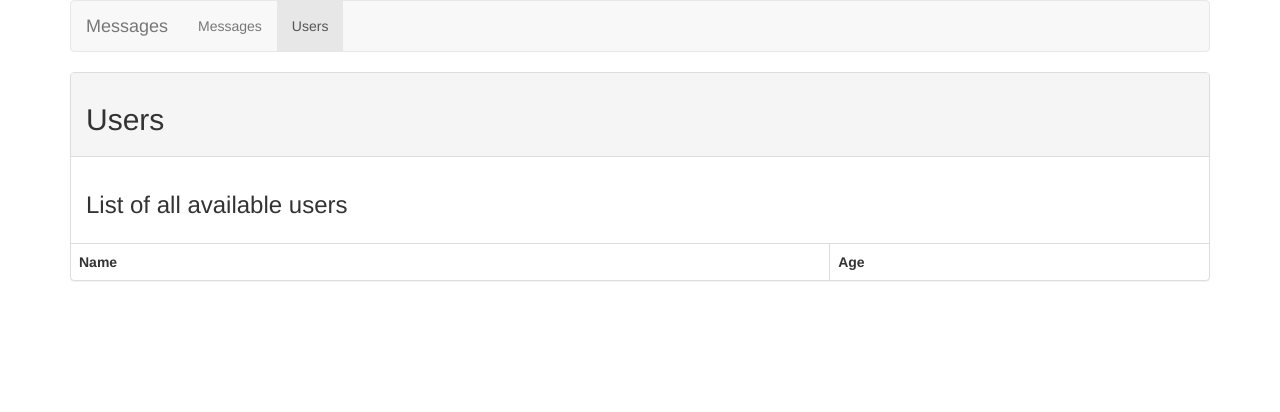
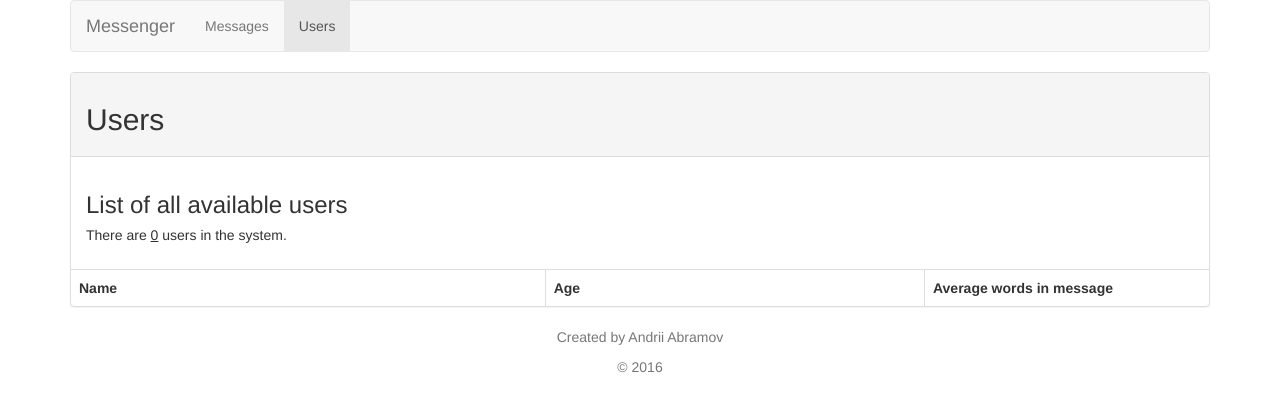
Before and after one commit to Abrasha/db2_labs, a Django app: page /users/ in a window 1280 px wide. Shown: the top 412 px of the page. Run offline with Django 3.2, Linux system fonts and the light colour scheme; data that the repository does not hold is empty; some libraries are stand-ins or nearby versions.

Commit message:
+ remove functionality + map reduce with average sample + footer

```diff
--- a/lab_2/djangomongo/djangomongo/data/supplier.py
+++ b/lab_2/djangomongo/djangomongo/data/supplier.py
@@ -1,3 +1,4 @@
+from bson import Code
 from bson import ObjectId
 from pymongo import MongoClient
 
@@ -6,8 +7,41 @@ messages = client['labs']['messages']
 users = client['labs']['users']
 
 
+def get_messages_count():
+    return messages.count()
+
+
+def get_users_count():
+    return users.count()
+
+
 def get_all_users():
     return users.find({})
+
+
+def get_user_statistics():
+    mapper = Code("""
+        function(){
+            emit(this.from, this.body.split(' ').length);
+        }
+    """)
+
+    reducer = Code("""
+        function(from, words_count){
+            return Array.sum(words_count) / words_count.length;
+        }
+    """)
+
+    result = messages.map_reduce(mapper, reducer, out='words_average')
+
+    for entry in result.find({}):
+        user = get_user(entry['_id'])
+        yield ({
+            '_id': user['_id'],
+            'name': user['name'],
+            'age': user['age'],
+            'average': entry['value']
+        })
 
 
 def get_all_messages():
@@ -22,6 +56,7 @@ def get_messages_with_people(criteria, fields=None):
     coll = messages.find(criteria) if fields is None else messages.find(criteria, fields)
     for m in coll:
         yield {
+            '_id': m['_id'],
             'from': get_user(m['from']),
             'to': get_user(m['to']),
             'title': m['title'],
--- /dev/null
+++ b/lab_2/djangomongo/djangomongo/testing.py
@@ -0,0 +1,5 @@
+from djangomongo.data.supplier import get_user_statistics
+
+res = get_user_statistics()
+for i in res:
+    print(i)
--- a/lab_2/djangomongo/djangomongo/urls.py
+++ b/lab_2/djangomongo/djangomongo/urls.py
@@ -25,5 +25,6 @@ urlpatterns = [
                   url(r'^$', views.index, name='admin'),
                   url(r'^admin/', admin.site.urls, name='admin'),
                   url(r'^messages/$', views.messages, name='messages'),
-                  url(r'^users/$', views.users, name='users'),
+                  url(r'^users/$', views.get_users, name='users'),
+                  url(r'^delete_message/$', views.delete_messages, name='delete_messages')
               ] + static(settings.STATIC_URL)
--- a/lab_2/djangomongo/djangomongo/views.py
+++ b/lab_2/djangomongo/djangomongo/views.py
@@ -4,6 +4,8 @@ from django.shortcuts import render_to_response, redirect
 
 from djangomongo.data import supplier
 import re
+
+from djangomongo.data.supplier import get_messages_count, get_users_count, get_all_users, get_user_statistics
 
 
 def index(request):
@@ -24,17 +26,19 @@ def delete_messages(request):
     if request.method == 'POST':
         params = request.POST
         _id = params['_id']
-        print('Attemp')
+        print('Attempt to delete: ', _id)
         supplier.remove_message(params['_id'])
-        pass
-    return redirect('messages')
+        return redirect('messages')
+    else:
+        raise UnknownMethodException('Unsupported method: ' + request.method)
 
 
-def users(request):
+def get_users(request):
     if request.method == 'GET':
         return render_to_response('users.html', {
+            'users_count': get_users_count(),
             'title': 'Users',
-            'users': supplier.get_all_users()
+            'users': list(get_user_statistics())
         })
     else:
         raise UnknownMethodException('Unsupported method: ' + request.method)
@@ -65,6 +69,7 @@ def get_messages(request):
     number_of_messages = len(messages_result)
 
     return render_to_response('messages.html', {
+        'messages_count': get_messages_count(),
         'title': title,
         'messages': messages_result,
         'number_of_messages': number_of_messages,
--- a/lab_2/djangomongo/templates/users.html
+++ b/lab_2/djangomongo/templates/users.html
@@ -1,6 +1,7 @@
 <!DOCTYPE html>
 <html lang="en">
 <head>
+	{% load mongo_tags %}
 	<meta charset="UTF-8">
 	<link rel="stylesheet" href="https://maxcdn.bootstrapcdn.com/bootstrap/3.3.7/css/bootstrap.min.css">
 	<title>All users</title>
@@ -21,7 +22,7 @@
 					<span class="icon-bar"></span>
 					<span class="icon-bar"></span>
 				</button>
-				<a class="navbar-brand" href="#">Messages</a>
+				<a class="navbar-brand" href="#">Messenger</a>
 			</div>
 			<div id="navbar" class="navbar-collapse collapse">
 				<ul class="nav navbar-nav">
@@ -42,24 +43,33 @@
 		</div>
 		<div class="panel-body">
 			<h3>List of all available users</h3>
+			<h5>There are <u>{{ users_count }}</u> users in the system.</h5>
 		</div>
 		<table class="table table-striped table-bordered table-hover">
 			<thead class="thead-default">
 			<tr class="row">
-				<th class="col-md-8">Name</th>
+				<th class="col-md-5">Name</th>
 				<th class="col-md-4">Age</th>
+				<th class="col-md-3">Average words in message</th>
 			</tr>
 			</thead>
 			<tbody>
 			{% for u in users %}
 				<tr class="row">
-					<td class="col-md-8">{{ u.name }}</td>
+					<td class="col-md-5">{{ u.name }}</td>
 					<td class="col-md-4">{{ u.age }}</td>
+					<td class="col-md-3">{{ u.average }}</td>
 				</tr>
 			{% endfor %}
 			</tbody>
 		</table>
 	</div>
 </div>
+<footer class="footer">
+	<div class="container">
+		<p class="text-center text-muted">Created by Andrii Abramov</p>
+		<p class="text-center text-muted">&copy; 2016</p>
+	</div>
+</footer>
 </body>
 </html>
```
Also changed, not shown: lab_2/djangomongo/templates/messages.html (+13 -3 lines).
